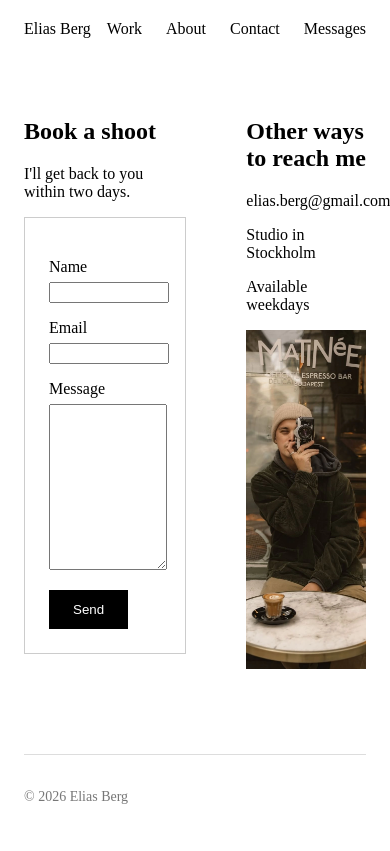
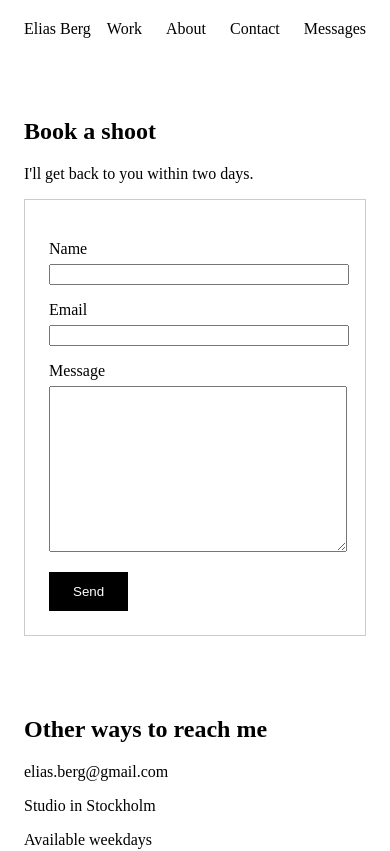
Before and after one commit to abrilvergaralozano/Elias--Berg-Portfolio, a SvelteKit app: page /contact in a window 390 px wide. Shown: the top 851 px of the page. Built offline with nearby package versions, Linux system fonts and the light colour scheme.

Commit message:
Add layout for small screens in contact

```diff
--- a/src/style.css
+++ b/src/style.css
@@ -97,3 +97,26 @@
   padding-left: 24px;
   padding-right: 24px;
 }
+
+.form-success {
+  background-color: #e6f0e1;
+  color: #2d4a22;
+  padding-top: 12px;
+  padding-bottom: 12px;
+  padding-left: 16px;
+  padding-right: 16px;
+  margin-top: 16px;
+}
+
+/* On small screens : */
+@media (max-width: 700px) {
+  .contact {
+    flex-direction: column;
+  }
+
+  .contact section,
+  .contact div {
+    width: 100%;
+  }
+
+}
```
